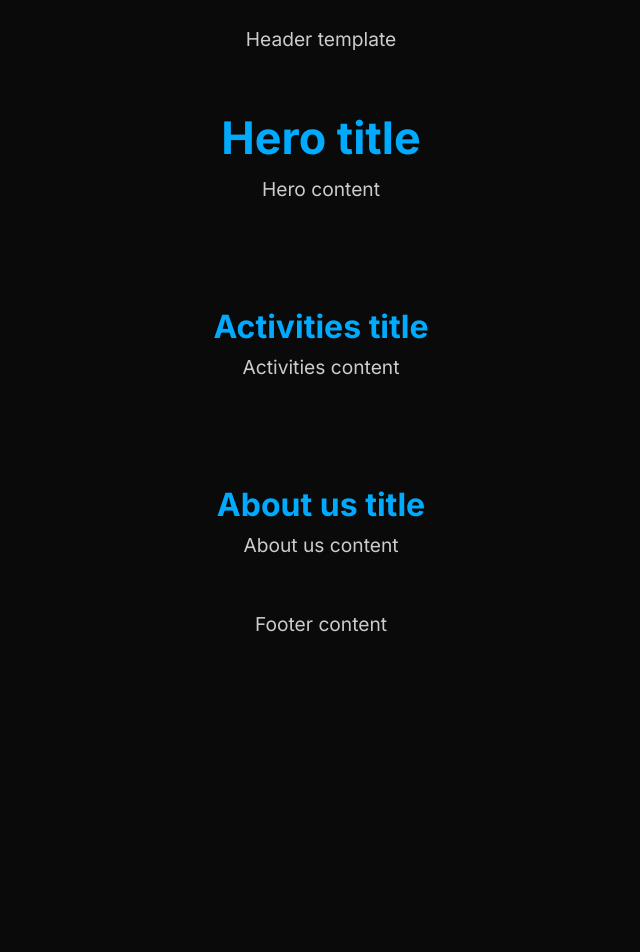
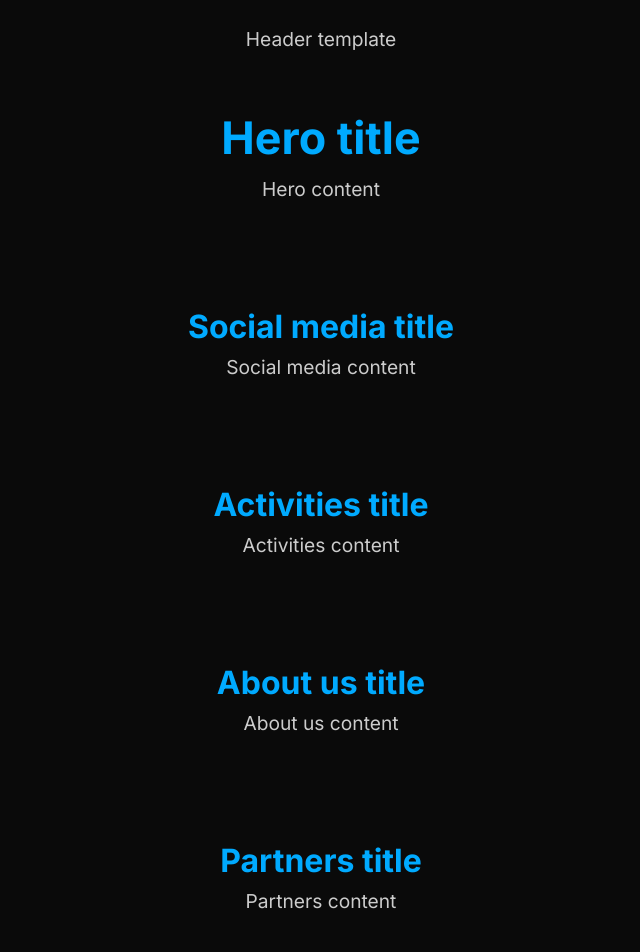
Before and after one commit to yarinka82/Digital-IT-Hub-in-Wurzburg, a Next.js app: page / in a window 1280 px wide. Shown: the top 952 px of the page, without its empty margins (319-959 px from the left). Before the commit the page ends 800 px from the top, so only its background shows below. Built offline with nearby package versions, Linux system fonts and the light colour scheme.

Commit message:
Partners and SocialMedia sections added to Homepage

```diff
--- /dev/null
+++ b/src/app/components/PartnersSection.tsx
@@ -0,0 +1,8 @@
+export default function Partners() {
+  return (
+    <section>
+      <h2>Partners title</h2>
+      <p>Partners content</p>
+    </section>
+  );
+}
--- /dev/null
+++ b/src/app/components/SocialMediaSection.tsx
@@ -0,0 +1,8 @@
+export default function SocialMedia() {
+  return (
+    <section>
+      <h2>Social media title</h2>
+      <p>Social media content</p>
+    </section>
+  );
+}
--- a/src/app/page.tsx
+++ b/src/app/page.tsx
@@ -1,13 +1,17 @@
 import AboutUs from "./components/AboutUsSection";
 import Activities from "./components/ActivitiesSection";
 import Hero from "./components/HeroSection";
+import Partners from "./components/PartnersSection";
+import SocialMedia from "./components/SocialMediaSection";
 
 export default function Home() {
   return (
     <>
       <Hero />
+      <SocialMedia />
       <Activities />
       <AboutUs />
+      <Partners />
     </>
   );
 }
```
Also changed, not shown: 1 other file (tests, documents, lock files or other folders).
